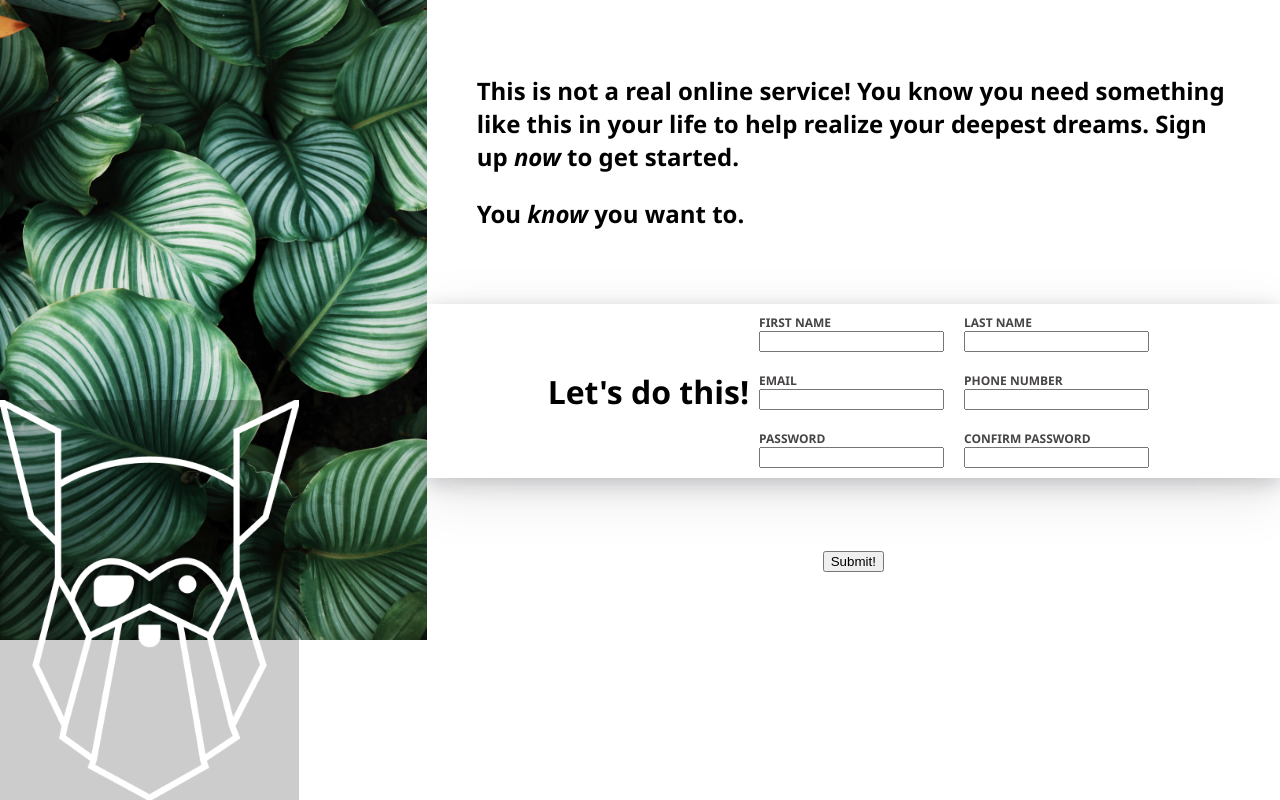
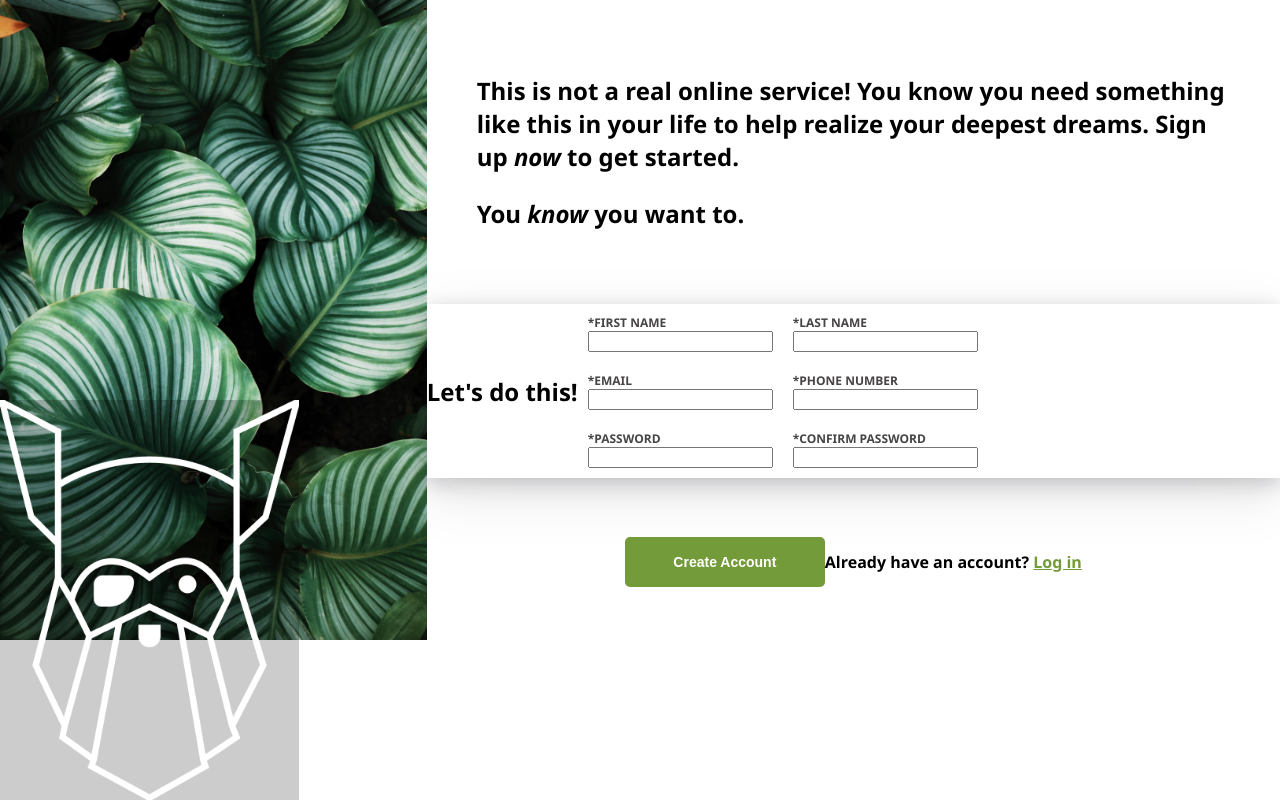
Before and after one commit to ati72/sign-up-form, a plain HTML site: page index.html in a window 1280 px wide. Drawn offline with Linux system fonts and the light colour scheme.

Commit message:
working on stuff

```diff
--- a/index.html
+++ b/index.html
@@ -21,42 +21,44 @@
             </div>
             <div class="form-area">
                 <h1 class="form-title">Let's do this!</h1>
-                <form action="">
+                <form action="#" method="get" id="new-account-form">
                     <div class="input-area">
                         <div class="input-area-left">
-                            <label for="first-name">First Name</label>
-                            <input type="text" name="first-name" id="first-name">
+                            <label for="first-name">*First Name</label>
+                            <input type="text" name="first-name" id="first-name" minlength="2" maxlength="30" required>
                         </div>
                         <div class="input-area-right">
-                            <label for="last-name">Last Name</label>
-                            <input type="text" name="lastname" id="lastname">
+                            <label for="last-name">*Last Name</label>
+                            <input type="text" name="lastname" id="lastname" minlength="2" maxlength="30"  required>
                         </div>
                     </div>
                     <div class="input-area">
                         <div class="input-area-left">
-                            <label for="email">Email</label>
-                            <input type="email" name="email" id="email">
+                            <label for="email">*Email</label>
+                            <input type="email" name="email" id="email" required>
                         </div>
                         <div class="input-area-right">
-                            <label for="phone-num">Phone Number</label>
-                            <input type="tel" name="phone-num" id="phone-num">
+                            <label for="phone-num">*Phone Number</label>
+                            <input type="tel" name="phone-num" id="phone-num" required>
                         </div>
                     </div>
                     <div class="input-area">
                         <div class="input-area-left">
-                            <label for="password">Password</label>
-                            <input type="password" name="password" id="password">
+                            <label for="password">*Password</label>
+                            <input type="password" name="password" id="password" required>
                         </div>
                         <div class="input-area-left">
-                            <label for="conf-password">Confirm Password</label>
-                            <input type="password" name="conf-password" id="conf-password">
+                            <label for="conf-password">*Confirm Password</label>
+                            <input type="password" name="conf-password" id="conf-password" required>
                         </div>
 
                     </div>
+
                 </form>
             </div>
             <div class="submit-area">
-                <button>Submit!</button>
+                <button class="submit-button" type="submit" form="new-account-form">Create Account</button>
+                <p>Already have an account? <a href="https://www.youtube.com/watch?v=dQw4w9WgXcQ" target="_blank">Log in</a></p>
             </div>
         </div>
     </div>
--- a/styles.css
+++ b/styles.css
@@ -3,6 +3,7 @@ body {
     padding: 0px;
     height: 100vh;
     font-family: 'Segoe UI', Tahoma, Geneva, Verdana, sans-serif;
+    font-weight: 600;
 }
 
 .main-container {
@@ -50,10 +51,11 @@ img {
 
 .form-area {
     box-shadow: rgba(17, 17, 26, 0.1) 0px 4px 16px, rgba(17, 17, 26, 0.1) 0px 8px 24px, rgba(17, 17, 26, 0.1) 0px 16px 56px;
+    justify-content: flex-start;
 }
 
 .form-title {
-    display: block;
+   font-size: 24px;
 
 }
 
@@ -76,3 +78,24 @@ label {
     font-weight: 600;
     color: rgb(71, 68, 68);
 }
+
+.submit-button {
+    width: 200px;
+    height: 50px;
+    border: none;
+    background-color: rgb(116, 155, 57);
+    border-radius: 5px;
+    color: rgb(255, 255, 255);
+    font-weight: 600;
+    font-size: 14px;
+}
+
+.submit-button:hover {
+    background-color: rgb(255, 255, 255);
+    border: 3px solid rgb(116, 155, 57);
+    color: rgb(116, 155, 57);
+}
+
+a {
+    color: rgb(116, 155, 57);
+}
```
